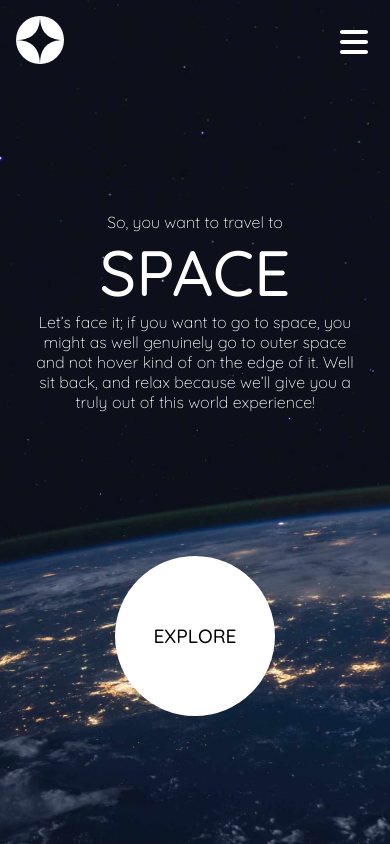
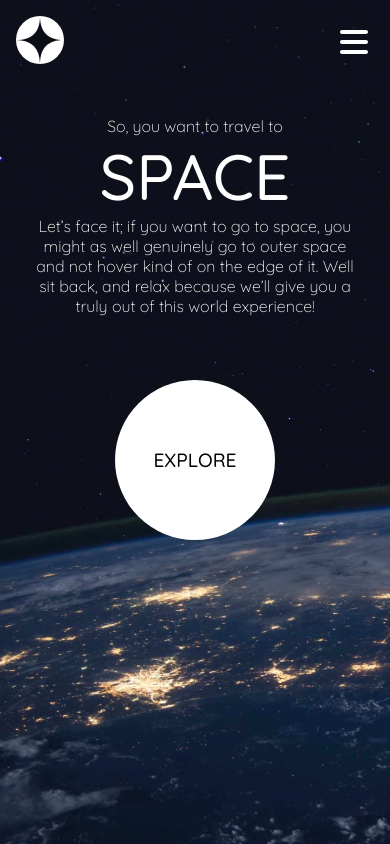
Before and after one commit to jNascimentoCW/space-tourism, a React (Vite) app: page / in a window 390 px wide. Built offline with nearby package versions, Linux system fonts and the light colour scheme.

Commit message:
fix: small screen height on auto

```diff
--- a/src/components/Main/Main.jsx
+++ b/src/components/Main/Main.jsx
@@ -17,10 +17,12 @@ const ContentContainer = styled.div`
   @media (max-width: 768px) {
     justify-content: space-evenly;
     flex-direction: column;
+    height: auto;
   }
 
   @media (min-width: 769px) and (max-width: 1024px) {
     flex-direction: column;
+    height: auto;
   }
 `;
 
@@ -34,7 +36,7 @@ const Content = styled.div`
   text-align: center;
 
   @media (max-width: 768px) {
-    padding: 1rem 2rem;
+    padding: 2rem 2rem;
     width: 100%;
   }
 
```
